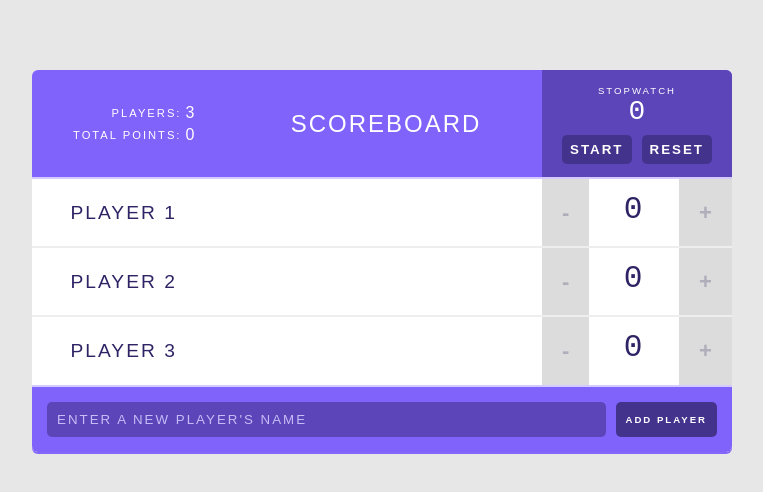
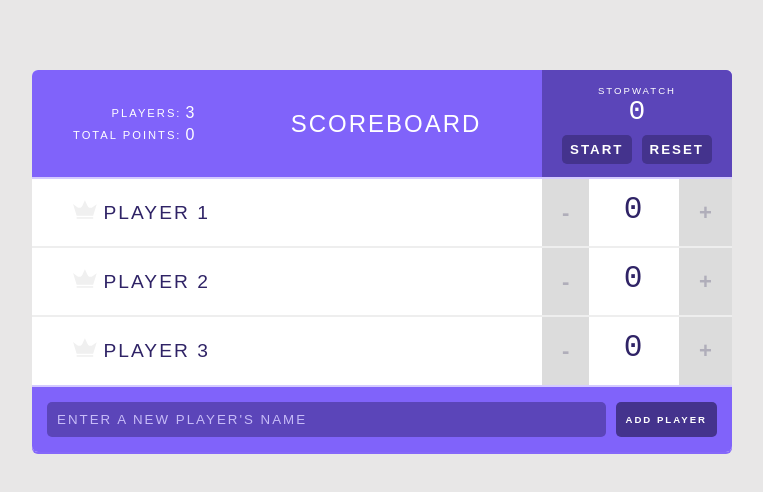
Before and after one commit to zack-jack/Scoreboard, a React (Create React App) app: page / in a window 1280 px wide. Shown: the top 492 px of the page, without its empty margins (258-1021 px from the left). Built offline with nearby package versions, Linux system fonts and the light colour scheme.

Commit message:
Player with highest score tracking

```diff
--- a/src/components/App.js
+++ b/src/components/App.js
@@ -33,6 +33,15 @@
     }));
   };
 
+  getHighScore = () => {
+    const scores = this.state.players.map(player => player.score);
+    const highScore = Math.max(...scores);
+    if (highScore) {
+      return highScore;
+    }
+    return null;
+  };
+
   handleAddPlayer = name => {
     this.setState(prevState => {
       return {
@@ -57,6 +66,7 @@
   };
 
   render() {
+    const highScore = this.getHighScore();
     return (
       <div className="scoreboard">
         <Header title="Scoreboard" players={this.state.players} />
@@ -71,6 +81,7 @@
             index={index}
             changeScore={this.handleScoreChange}
             removePlayer={this.handleRemovePlayer}
+            isHighScore={highScore === player.score}
           />
         ))}
         <AddPlayerForm addPlayer={this.handleAddPlayer} />
--- /dev/null
+++ b/src/components/HighScoreIcon.js
@@ -0,0 +1,22 @@
+import React from "react";
+import PropTypes from "prop-types";
+
+const HighScoreIcon = ({ isHighScore }) => (
+  <svg viewBox="0 0 44 35" className={isHighScore ? "is-high-score" : null}>
+    <path
+      d="M26.7616 10.6207L21.8192 0L16.9973 10.5603C15.3699 14.1207 10.9096 15.2672 7.77534 12.9741L0 7.24138L6.56986 28.8448H37.0685L43.5781 7.72414L35.7425 13.0948C32.6685 15.2672 28.3288 14.0603 26.7616 10.6207Z"
+      transform="translate(0 0.301727)"
+    />
+    <rect
+      width="30.4986"
+      height="3.07759"
+      transform="translate(6.56987 31.5603)"
+    />
+  </svg>
+);
+
+HighScoreIcon.propTypes = {
+  isHighScore: PropTypes.bool
+};
+
+export default HighScoreIcon;
--- a/src/components/Player.js
+++ b/src/components/Player.js
@@ -2,6 +2,7 @@
 import PropTypes from "prop-types";
 
 import Counter from "./Counter";
+import HighScoreIcon from "./HighScoreIcon";
 
 class Player extends PureComponent {
   static propTypes = {
@@ -10,17 +11,28 @@
     name: PropTypes.string.isRequired,
     score: PropTypes.number.isRequired,
     id: PropTypes.number,
-    index: PropTypes.number
+    index: PropTypes.number,
+    isHighScore: PropTypes.bool
   };
 
   render() {
-    const { name, id, score, index, removePlayer, changeScore } = this.props;
+    const {
+      name,
+      id,
+      score,
+      index,
+      removePlayer,
+      changeScore,
+      isHighScore
+    } = this.props;
+
     return (
       <div className="player">
         <span className="player-name">
           <button className="remove-player" onClick={() => removePlayer(id)}>
             ✖
           </button>
+          <HighScoreIcon isHighScore={isHighScore} />
           {name}
         </span>
 
```
